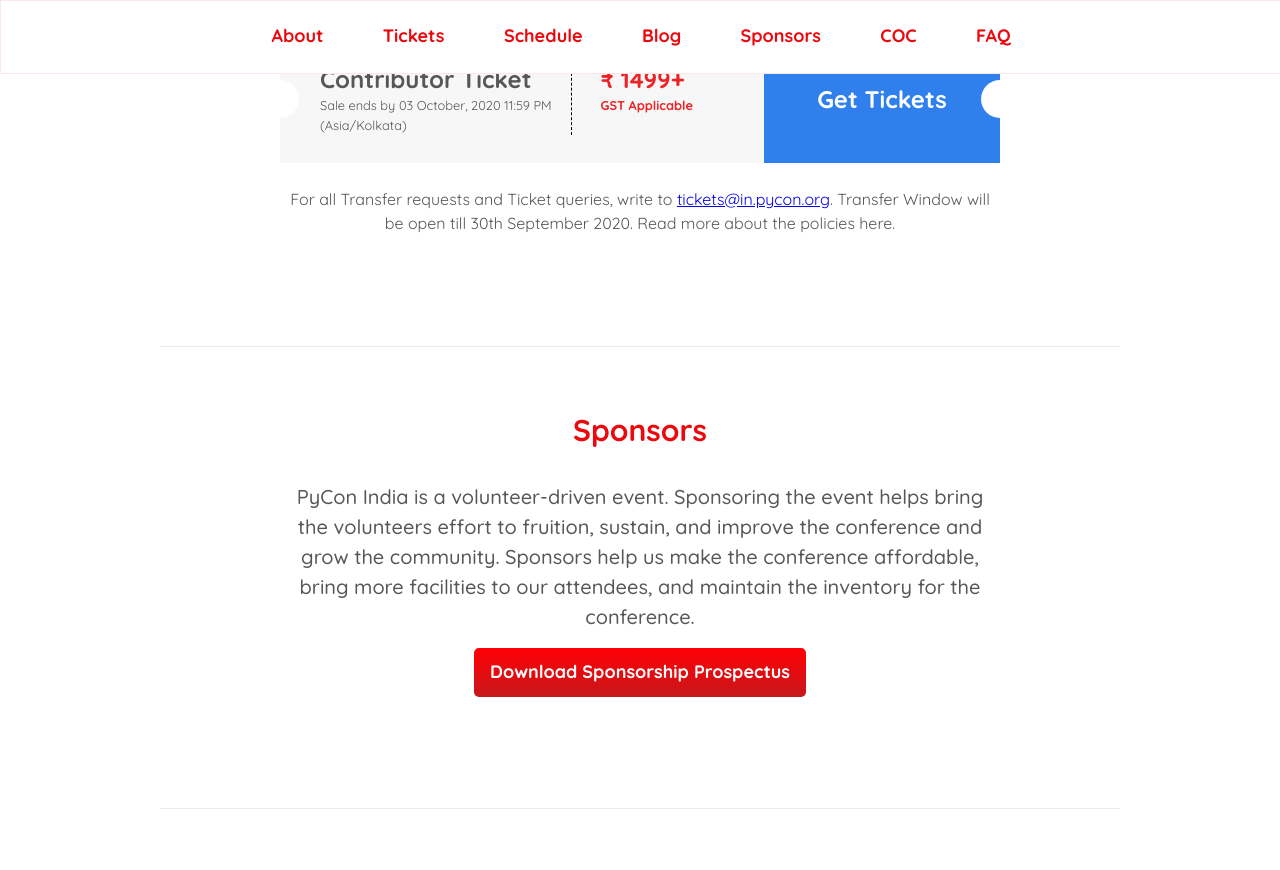
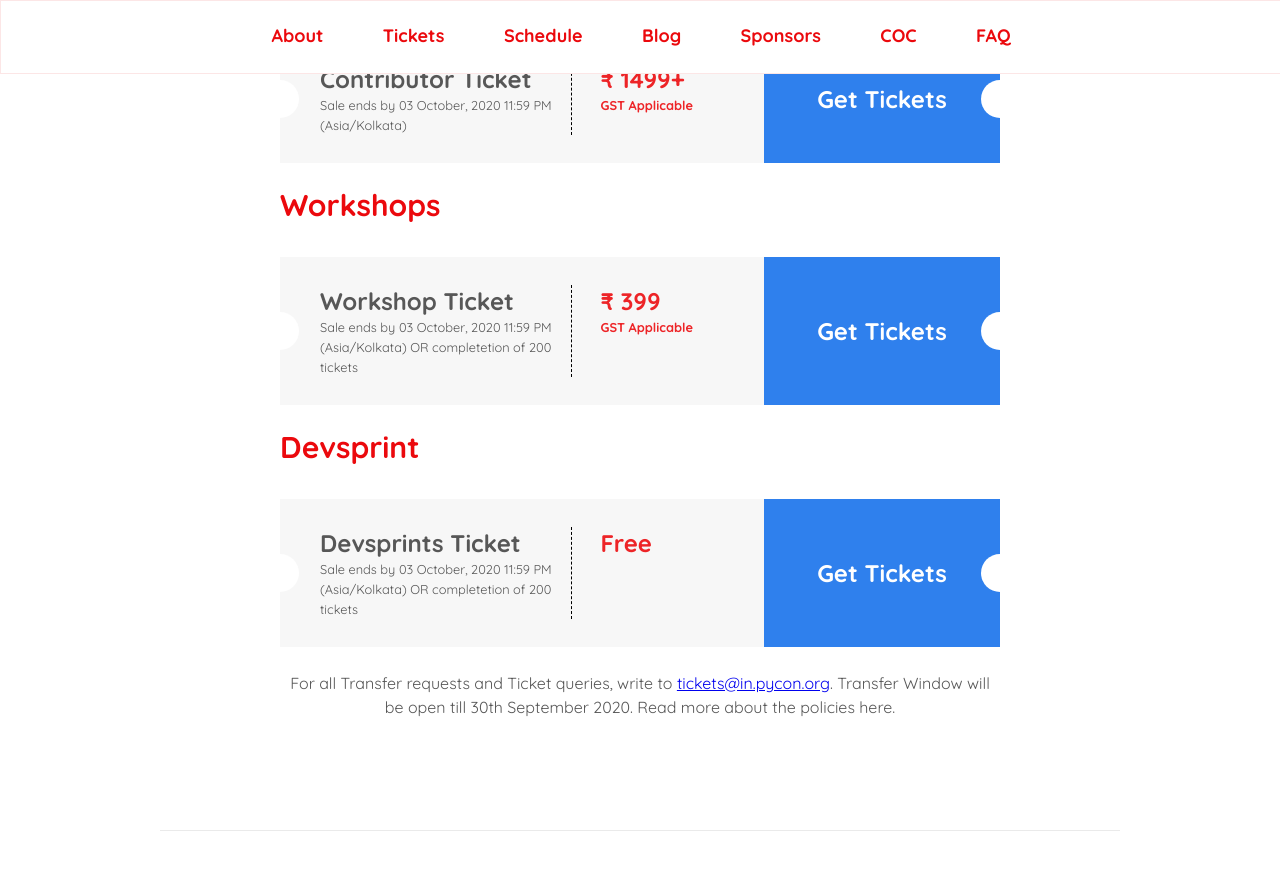
Before and after one commit to pythonindia/inpycon2020, a Jekyll site: the page built from index.md, in a window 1280 px wide and 900 px high, scrolled down 5011 px. Shown: the top 870 px of the window. Built offline with Jekyll 4.4.1, drawn with Linux system fonts in a browser that asks for light colours.

Commit message:
Add the Workshop & Devsprint Tickets
Signed-off-by: Sayan Chowdhury <sayan.chowdhury2012@gmail.com>

```diff
--- a/_data/tickets.yml
+++ b/_data/tickets.yml
@@ -22,6 +22,18 @@
   type: conference
   status: available
   url: https://www.townscript.com/e/pycon-india-2020
+- name: Workshop Ticket
+  brief: Sale ends by 03 October, 2020 11:59 PM (Asia/Kolkata) OR completetion of 200 tickets
+  cost: 399
+  type: workshop
+  status: available
+  url: https://www.townscript.com/e/pycon-india-2020
+- name: Devsprints Ticket
+  brief: Sale ends by 03 October, 2020 11:59 PM (Asia/Kolkata) OR completetion of 200 tickets
+  cost: Free
+  type: devsprint
+  status: available
+  url: https://www.townscript.com/e/pycon-india-2020
 #- name: Morning Ticket
   #brief: Half Day Workshop Ticket for 4th Oct, ‘20 <br/>Sale ends by 30 Sep, 2018 11:59 PM (Asia/Kolkata) OR completion of 75 tickets per workshop
   #cost: 750
--- a/_includes/ticket.html
+++ b/_includes/ticket.html
@@ -33,7 +33,7 @@
       </a>
     </div>
     {% endfor %}
-    {% if workshop_tickets == blank %}
+    {% if workshop_tickets != blank %}
     <div class="title ticket-type">Workshops</div>
     {% for ticket in workshop_tickets %}
     <div class="ticket-wrap">
@@ -63,8 +63,8 @@
     </div>
     {% endfor %}
     {% endif %}
-    {% if devsprint_tickets == blank %}
-    <div class="title ticket-type">DevSprint</div>
+    {% if devsprint_tickets != blank %}
+    <div class="title ticket-type">Devsprint</div>
     {% for ticket in devsprint_tickets %}
     <div class="ticket-wrap">
       <div class="ticket-details">
@@ -75,8 +75,7 @@
           </div>
         </div>
         <div class="ticket-price">
-          <div class="ticket-tag">₹ {{ ticket.cost }}</div>
-          <div class="ticket-description">GST Applicable</div>
+          <div class="ticket-tag">{{ ticket.cost }}</div>
         </div>
       </div>
       <a class="ticket-buy {{ ticket.status }}"
```
